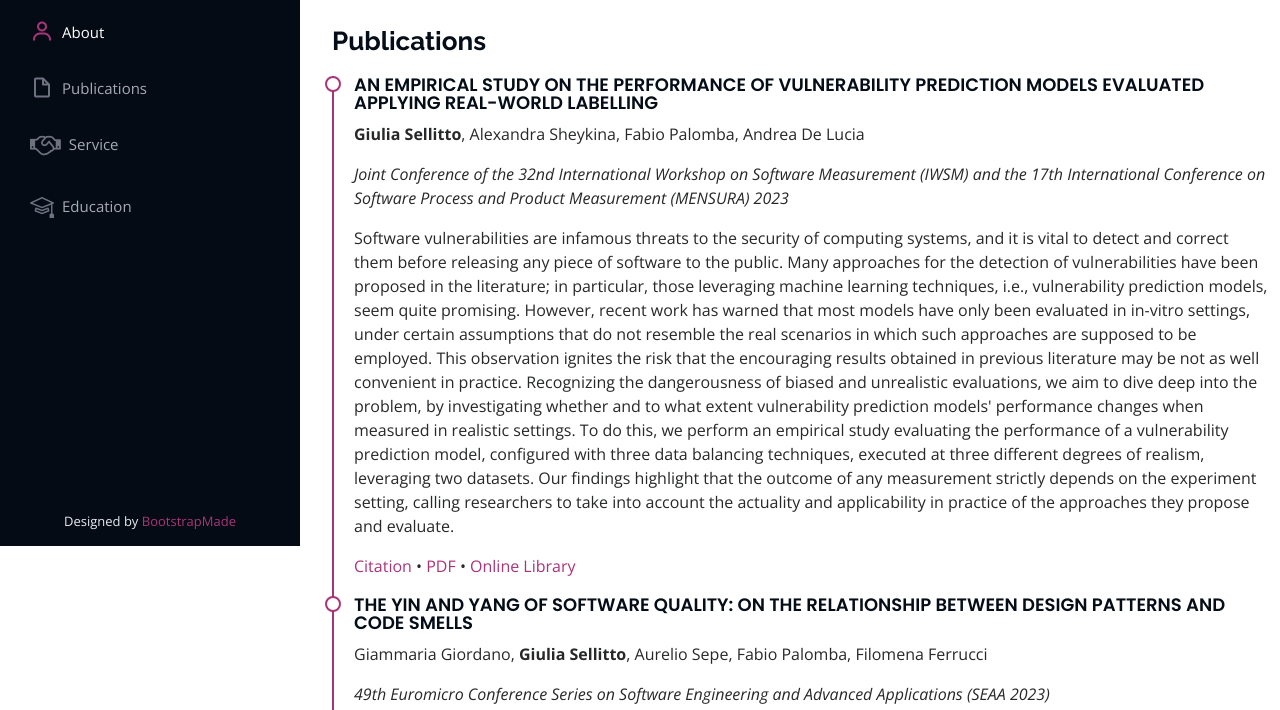
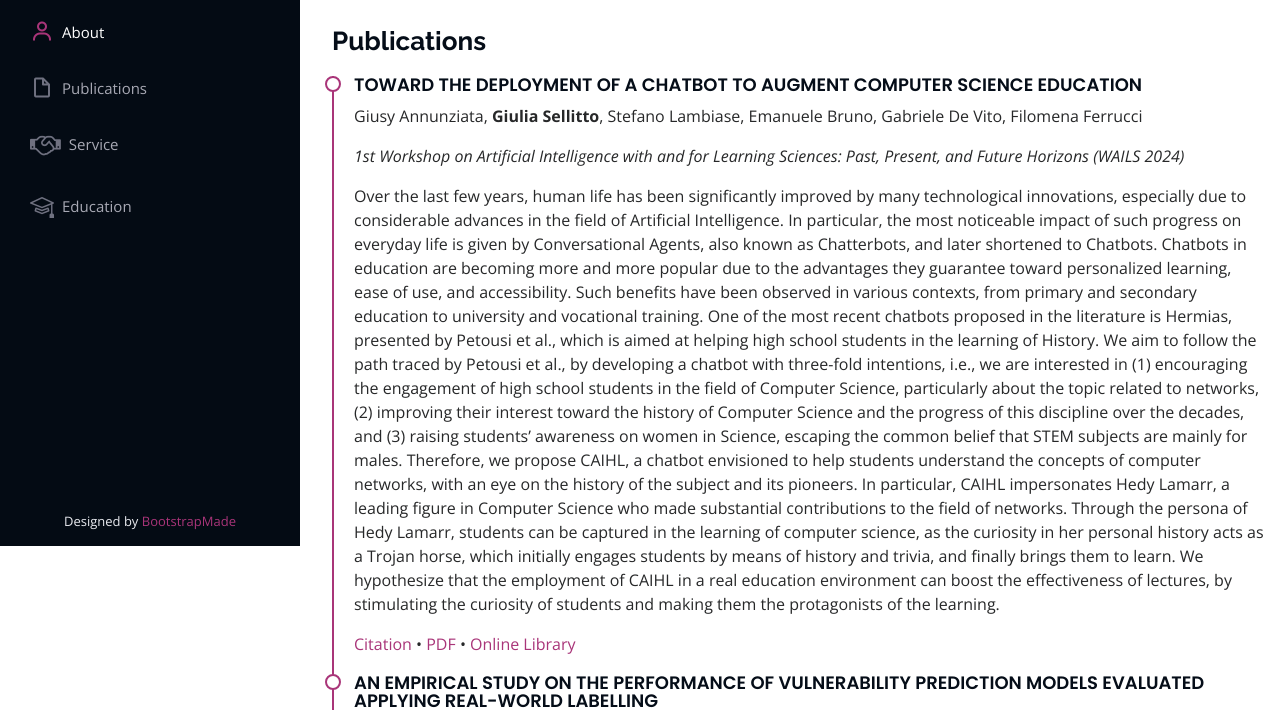
Before and after one commit to giuliasellitto7/giuliasellitto7.github.io, a plain HTML site: page index.html in a window 1280 px wide. Shown: the part 254-964 px from the top of the page. Drawn offline with nearby package versions, Linux system fonts and the light colour scheme; files whose address does not match are found by name.

Commit message:
add wails

```diff
--- a/index.html
+++ b/index.html
@@ -149,6 +149,43 @@
             <div class="row">
                 <div class="col" data-aos="fade-up">
                     <h2 class="resume-title">Publications</h2>
+
+                    <div class="resume-item pb-0">
+                        <h4>Toward the Deployment of a Chatbot to Augment Computer Science Education</h4>
+                        <p>Giusy Annunziata, <b>Giulia Sellitto</b>, Stefano Lambiase, Emanuele Bruno, Gabriele De Vito, Filomena Ferrucci
+                        </p>
+                        <p><em>1st Workshop on Artificial Intelligence with and for Learning Sciences: Past, Present, and Future Horizons (WAILS 2024)</em></p>
+                        <p>
+                            Over the last few years, human life has been significantly improved by many technological innovations,
+                            especially due to considerable advances in the field of Artificial Intelligence.
+                            In particular, the most noticeable impact of such progress on everyday life is given by Conversational Agents,
+                            also known as Chatterbots, and later shortened to Chatbots.
+                            Chatbots in education are becoming more and more popular due to the advantages they guarantee toward personalized learning,
+                            ease of use, and accessibility. Such benefits have been observed in various contexts, from primary and secondary education
+                            to university and vocational training. One of the most recent chatbots proposed in the literature is Hermias, presented by Petousi et al.,
+                            which is aimed at helping high school students in the learning of History.
+                            We aim to follow the path traced by Petousi et al., by developing a chatbot with three-fold intentions,
+                            i.e., we are interested in (1) encouraging the engagement of high school students in the field of Computer Science,
+                            particularly about the topic related to networks, (2) improving their interest toward the history of Computer Science
+                            and the progress of this discipline over the decades, and (3) raising students’ awareness on women in Science,
+                            escaping the common belief that STEM subjects are mainly for males.
+                            Therefore, we propose CAIHL, a chatbot envisioned to help students understand the concepts of computer networks,
+                            with an eye on the history of the subject and its pioneers. In particular, CAIHL impersonates Hedy Lamarr,
+                            a leading figure in Computer Science who made substantial contributions to the field of networks.
+                            Through the persona of Hedy Lamarr, students can be captured in the learning of computer science,
+                            as the curiosity in her personal history acts as a Trojan horse, which initially engages students by means
+                            of history and trivia, and finally brings them to learn. We hypothesize that the employment of CAIHL
+                            in a real education environment can boost the effectiveness of lectures, by stimulating the curiosity
+                            of students and making them the protagonists of the learning.
+                        </p>
+                        <a href="bib/annunziata2024wails.bib" target="_blank">Citation</a>
+                        &#x2022;
+                        <a href="pdf/Annunziata-WAILS2024-Toward-the-Deployment-of-a-Chatbot-to-Augment-Computer-Science-Education.pdf" target="_blank">PDF</a>
+                        &#x2022;
+                        <a href="https://doi.org/" target="_blank">Online Library</a>
+                        <div style="height: 20px;"></div>
+                    </div><!-- End Item -->
+
 
                     <div class="resume-item pb-0">
                         <h4>An Empirical Study on the Performance of Vulnerability Prediction Models Evaluated Applying
```
Also changed, not shown: 1 other file.
